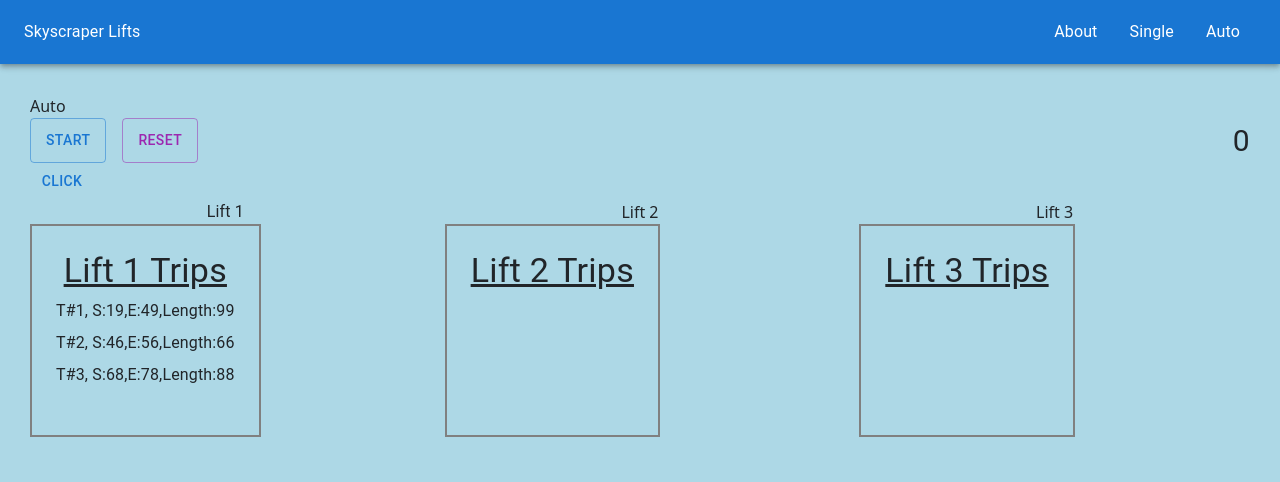
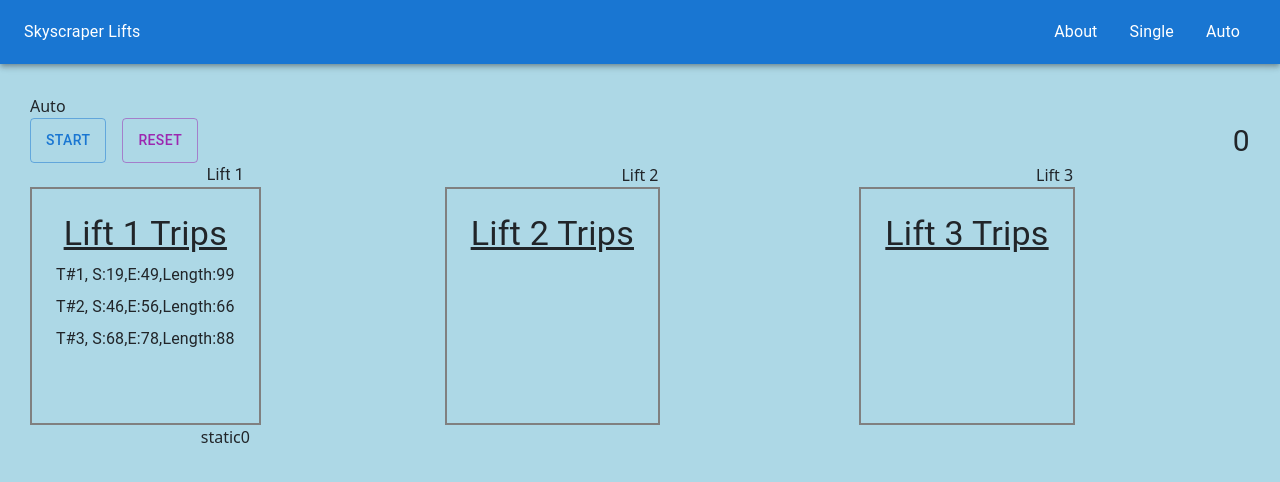
Before and after one commit to JamesFThomas/skyscraper-lifts, a React (Create React App) app: page /auto in a window 1280 px wide. Shown: the top 482 px of the page. Built offline with nearby package versions, Linux system fonts and the light colour scheme.

Commit message:
basic multi condition render in ElevatorDoors

```diff
--- a/src/components/pages/Auto.js
+++ b/src/components/pages/Auto.js
@@ -12,13 +12,6 @@ import LiftTwo from "../simulator/lifts/LiftTwo.js";
 import LiftThree from "../simulator/lifts/LiftThree.js";
 
 import { createRides } from "../../state/simulatorSlice";
-
-import {
-  setDirection,
-  setPhase,
-  trackTrip,
-  setCurrentFloor,
-} from "../../state/everyLiftSlice.js";
 
 /*
 TODO
@@ -66,37 +59,6 @@ const Auto = () => {
     }
   }, [ridesArr]);
 
-  /* ----------------------------Testing lift slice reducers ------------------------- */
-  // const currentState = useSelector((state) => state.everyLift);
-
-  // console.log("currentState", currentState);
-  // console.log("currentState", ridesArr);
-
-  const test = () => {
-    dispatch(
-      setDirection({ lift: "lift3", direction: "switch case 3 tests working" })
-    );
-  };
-  const test1 = () => {
-    dispatch(setPhase({ lift: "lift1", phase: "ENROUTE" }));
-  };
-  const test2 = () => {
-    dispatch(setCurrentFloor({ lift: "lift1", value: 3 }));
-  };
-  const test3 = () => {
-    dispatch(
-      trackTrip({ lift: "lift3", trip: { start: 75, end: 66, duration: 38 } })
-    );
-  };
-
-  const testAll = () => {
-    // test();
-    // test1();
-    // test2();
-    test3();
-  };
-  /* ---------------------------------------------------------------------------- */
-
   return (
     <Box
       sx={{
@@ -110,7 +72,6 @@ const Auto = () => {
         <Grid item xs={12}>
           <div>{"Auto"}</div>
           <SimulatorDuration />
-          <Button onClick={testAll}>Click</Button>
         </Grid>
         <Grid item xs={12} container direction={"row"} spacing={3}>
           <LiftOne />
--- a/src/components/simulator/SimulatorDuration.js
+++ b/src/components/simulator/SimulatorDuration.js
@@ -12,8 +12,6 @@ const SimulatorDuration = () => {
   const isRunning = useSelector((state) => state.simulator.isRunning);
 
   const dispatch = useDispatch();
-
-  // console.log("ridesArr", ridesArr);
 
   // timer control functions
   const handleStart = (e) => {
--- /dev/null
+++ b/src/components/simulator/liftParts/ElevatorDoors.js
@@ -0,0 +1,36 @@
+import { Stack, Box, Typography } from "@mui/material";
+
+/*
+  TODO get doors to show different displays based on phase value
+*/
+
+const ElevatorDoors = (props) => {
+  const { phase } = props;
+  const phases = {
+    IDLE: "IDLE",
+    LOADING: "LOADING",
+    UNLOADING: "UNLOADING",
+    ENROUTE: "ENROUTE",
+    TAXING: "TAXING",
+  };
+
+  const movingDoors = () => {
+    // set up moving door animation
+    return <Box>moving doors</Box>;
+  };
+  const staticDoors = () => {
+    //set up static door display
+    <Box>closed doors</Box>;
+  };
+
+  return (
+    <Box>
+      {(phase === phases.IDLE) |
+        (phase === phases.ENROUTE) |
+        (phase === phases.TAXING) && <>static</>}
+      {(phase === phases.LOADING) | (phase === phases.UNLOADING) && <>moving</>}
+    </Box>
+  );
+};
+
+export default ElevatorDoors;
--- a/src/components/simulator/lifts/LiftOne.js
+++ b/src/components/simulator/lifts/LiftOne.js
@@ -1,19 +1,25 @@
 import { useSelector } from "react-redux";
 import { Box, Button, Grid, Typography } from "@mui/material";
 import TripsDisplay from "../liftParts/TripsDisplay";
-/*
-  Fetch Data at page level so page components can be reusable
-
-*/
+import ElevatorDoors from "../liftParts/ElevatorDoors";
 
 const LiftOne = () => {
+  const L1CurrentFloor = useSelector(
+    (state) => state.everyLift.lift1.currentFloor
+  );
+  const L1Phase = useSelector((state) => state.everyLift.lift1.phase);
+  const L1Direction = useSelector((state) => state.everyLift.lift1.direction);
   const L1TripsArray = useSelector((state) => state.everyLift.lift1.trips);
 
+  console.log("L1CurrentFloor", L1CurrentFloor);
+  console.log("L1Phase", L1Phase);
+  console.log("L1Direction", L1Direction);
   console.log("L1TripsArray", L1TripsArray);
   return (
     <Grid item xs={4} textAlign={"center"}>
       <Typography>Lift 1</Typography>
       <TripsDisplay title={"Lift 1 Trips"} trips={L1TripsArray} />
+      <ElevatorDoors phase={L1Phase} />
     </Grid>
   );
 };
--- a/src/state/everyLiftSlice.js
+++ b/src/state/everyLiftSlice.js
@@ -6,7 +6,7 @@ export const everyLiftSlice = createSlice({
     lift1: {
       currentFloor: 0,
       phase: "IDLE",
-      direction: "",
+      direction: "UP",
       trips: [
         { start: 19, end: 49, duration: 99 },
         { start: 46, end: 56, duration: 66 },
@@ -140,4 +140,20 @@ export default everyLiftSlice.reducer;
       - 'lift1'|| 'lift2'|| 'lift3'
     action. payload =>
       - currentFloor: number || phase: string || direction: string || tripLog: array
-*/
+
+
+Working examples of reducer calls:
+
+dispatch(
+setDirection({ lift: "lift3", direction: "switch case 3 tests working" })
+);
+
+dispatch(setPhase({ lift: "lift1", phase: "ENROUTE" }));
+
+dispatch(setCurrentFloor({ lift: "lift1", value: 3 }));
+
+dispatch(
+trackTrip({ lift: "lift3", trip: { start: 75, end: 66, duration: 38 } })
+);
+
+      */
```
